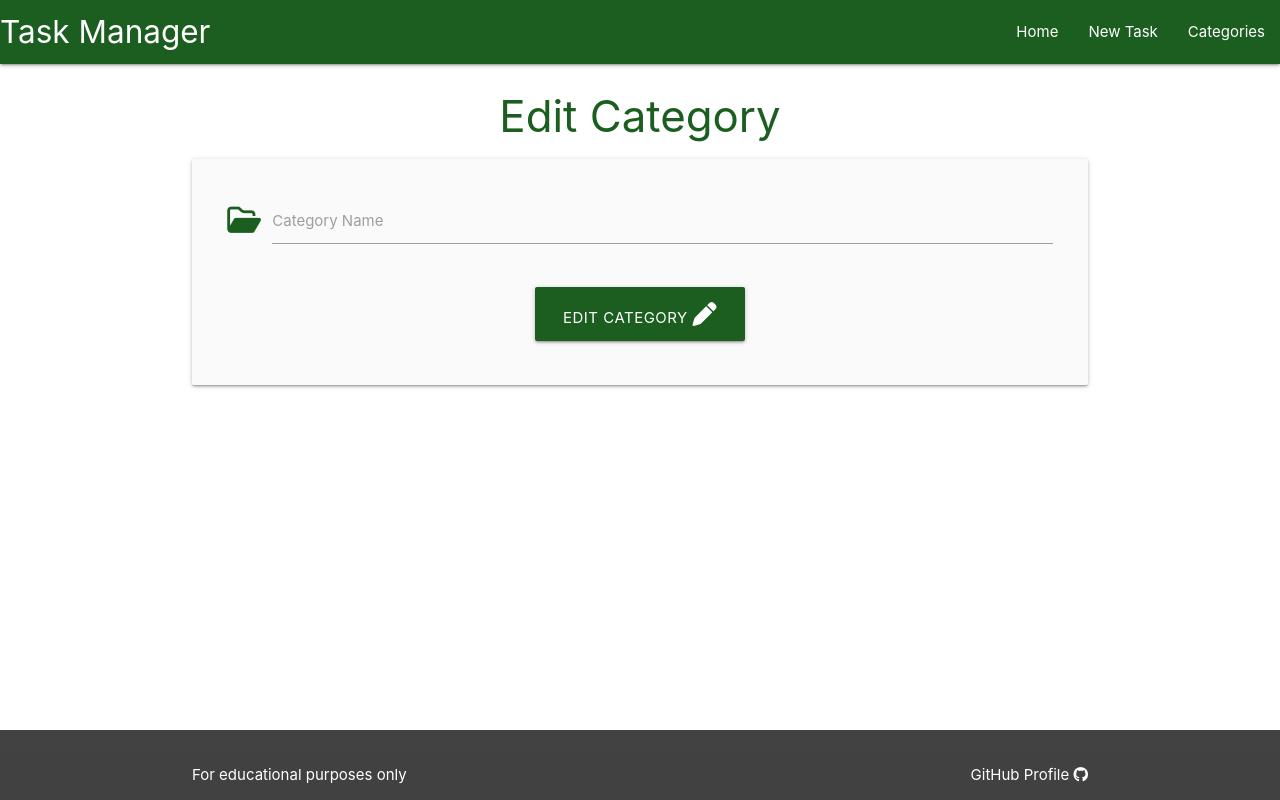
After one commit to andrewcannan/flask-sqlalchemy-task-manager, a Flask app: template taskmanager/templates/edit_category.html in a window 1280 px wide. The commit adds this page. Run offline with Flask 3, Linux system fonts and the light colour scheme; the template is opened without the code that fills it, so the values that code supplies are empty.

Commit message:
add edit_category  page and funcionality to edit category table in db

```diff
--- a/taskmanager/templates/categories.html
+++ b/taskmanager/templates/categories.html
@@ -20,7 +20,7 @@
 
             </div>
             <div class="card-action">
-                <a href="#" class="btn light-green accent-4">Edit</a>
+                <a href="{{ url_for('edit_category', category_id=category.id) }}" class="btn light-green accent-4">Edit</a>
                 <a href="#" class="btn red">Delete</a>
             </div>
         </div>
--- /dev/null
+++ b/taskmanager/templates/edit_category.html
@@ -0,0 +1,28 @@
+{% extends "base.html" %}
+{% block content %}
+
+<h3 class="green-text text-darken-4 center-align">Edit Category</h3>
+
+<div class="row card-panel grey lighten-5">
+    <form class="col s12" method="POST" action="{{ url_for('edit_category', category_id=category.id) }}">
+        <!-- category_name -->
+        <div class="row">
+            <div class="input-field col s12">
+                <i class="fa-regular fa-folder-open prefix green-text text-darken-4"></i>
+                <input id="category_name" name="category_name" value="{{ category.category_name }}" minlength="3" maxlength="25" type="text" class="validate" required>
+                <label for="category_name">Category Name</label>
+            </div>
+        </div>
+        <!-- submit button -->
+        <div class="row">
+            <div class= "col s12 center-align">
+                <button class="btn-large green darken-4">
+                    Edit Category <i class="fa-solid fa-pen"></i>
+                </button>
+            </div>
+        </div>
+    </form>
+</div>
+
+
+{% endblock %}
```
Also changed, not shown: taskmanager/routes.py (+10 -0 lines).
